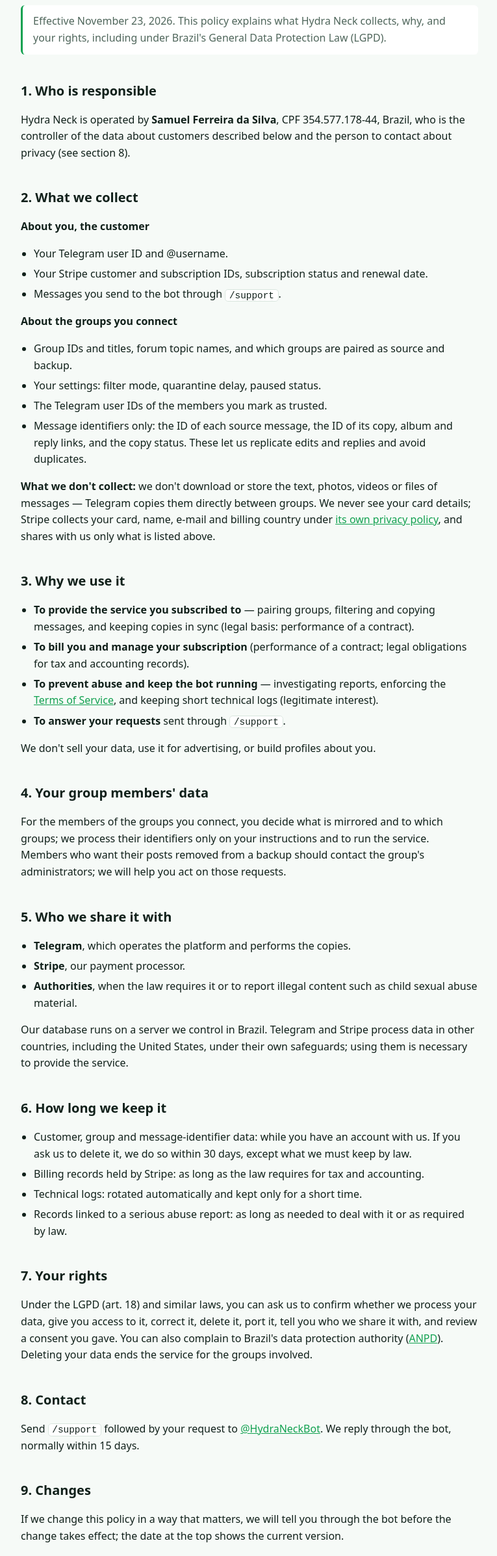
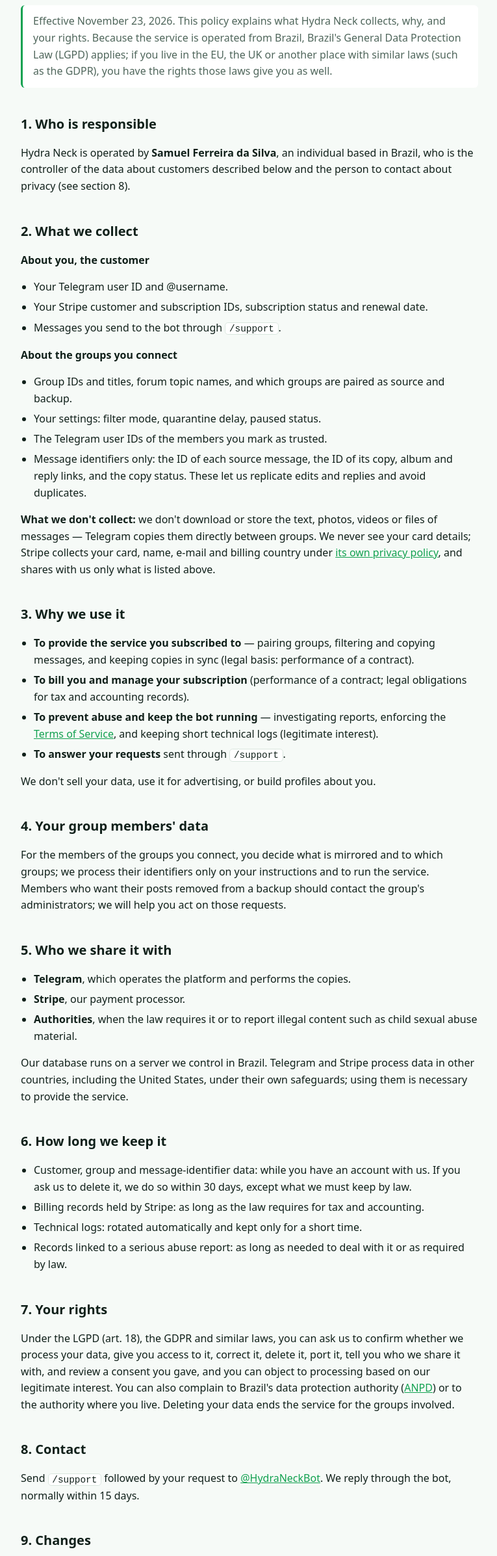
Before and after one commit to hydraneck/hydraneck.github.io, a plain HTML site: page privacy.html in a window 1280 px wide. Shown: the part 166-2560 px from the top of the page at 65% size, without its empty margins (256-1021 px from the left). Drawn offline with Linux system fonts and the light colour scheme.

Commit message:
Termos para público internacional: sem CPF e sem referências ao CDC; GDPR ao lado da LGPD
Co-Authored-By: Claude Opus 5.5 <noreply@anthropic.com>

```diff
--- a/privacy.html
+++ b/privacy.html
@@ -13,10 +13,12 @@
   <a class="brand" href="./">🐍 Hydra Neck</a>
   <h1>Privacy Policy</h1>
   <p class="note">Effective November 23, 2026. This policy explains what Hydra Neck collects, why,
-    and your rights, including under Brazil's General Data Protection Law (LGPD).</p>
+    and your rights. Because the service is operated from Brazil, Brazil's General Data Protection
+    Law (LGPD) applies; if you live in the EU, the UK or another place with similar laws (such as
+    the GDPR), you have the rights those laws give you as well.</p>
 
   <h2>1. Who is responsible</h2>
-  <p>Hydra Neck is operated by <b>Samuel Ferreira da Silva</b>, CPF 354.577.178-44, Brazil, who
+  <p>Hydra Neck is operated by <b>Samuel Ferreira da Silva</b>, an individual based in Brazil, who
     is the controller of the data about customers described below and the person to contact about
     privacy (see section 8).</p>
 
@@ -83,10 +85,11 @@
   </ul>
 
   <h2>7. Your rights</h2>
-  <p>Under the LGPD (art. 18) and similar laws, you can ask us to confirm whether we process your
+  <p>Under the LGPD (art. 18), the GDPR and similar laws, you can ask us to confirm whether we process your
     data, give you access to it, correct it, delete it, port it, tell you who we share it with, and
-    review a consent you gave. You can also complain to Brazil's data protection authority
-    (<a href="https://www.gov.br/anpd">ANPD</a>). Deleting your data ends the service for the
+    review a consent you gave, and you can object to processing based on our legitimate interest.
+    You can also complain to Brazil's data protection authority
+    (<a href="https://www.gov.br/anpd">ANPD</a>) or to the authority where you live. Deleting your data ends the service for the
     groups involved.</p>
 
   <h2>8. Contact</h2>
```
Also changed, not shown: index.html (+1 -1 lines), terms.html (+8 -7 lines).
